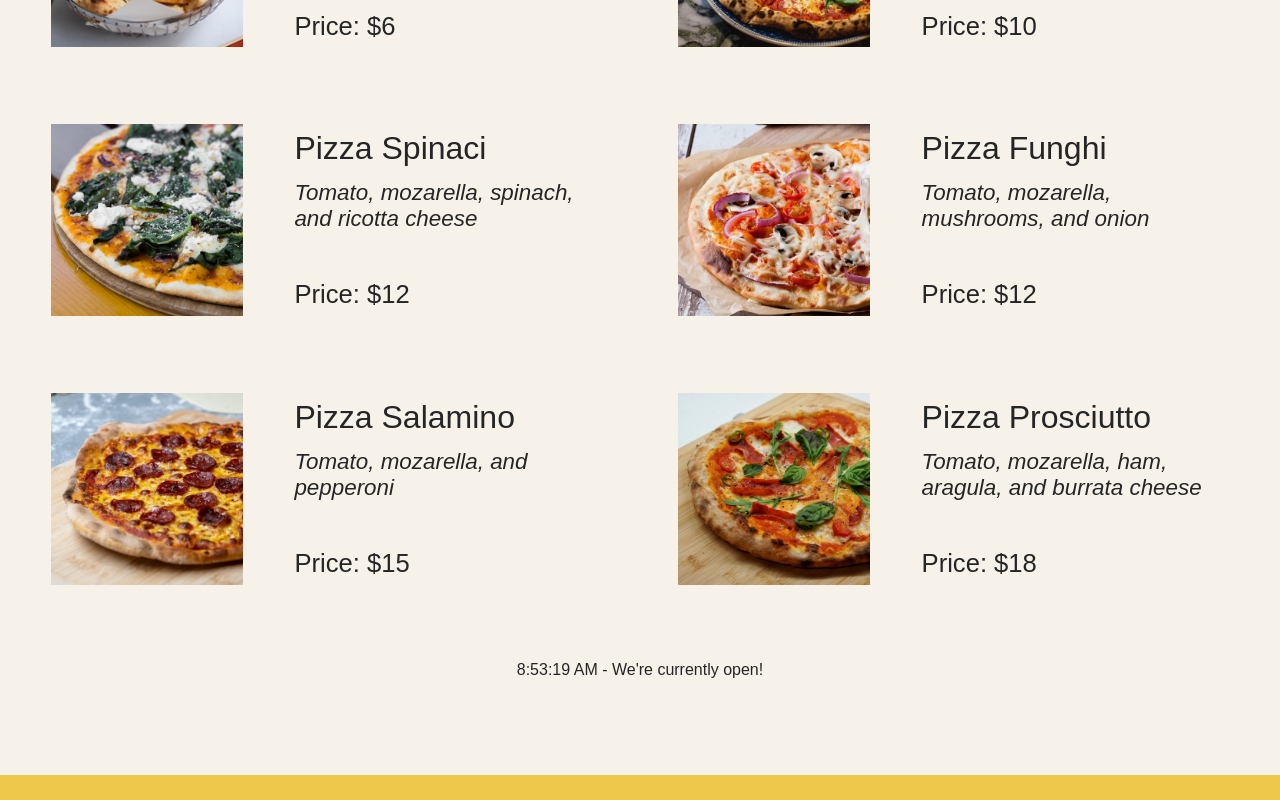
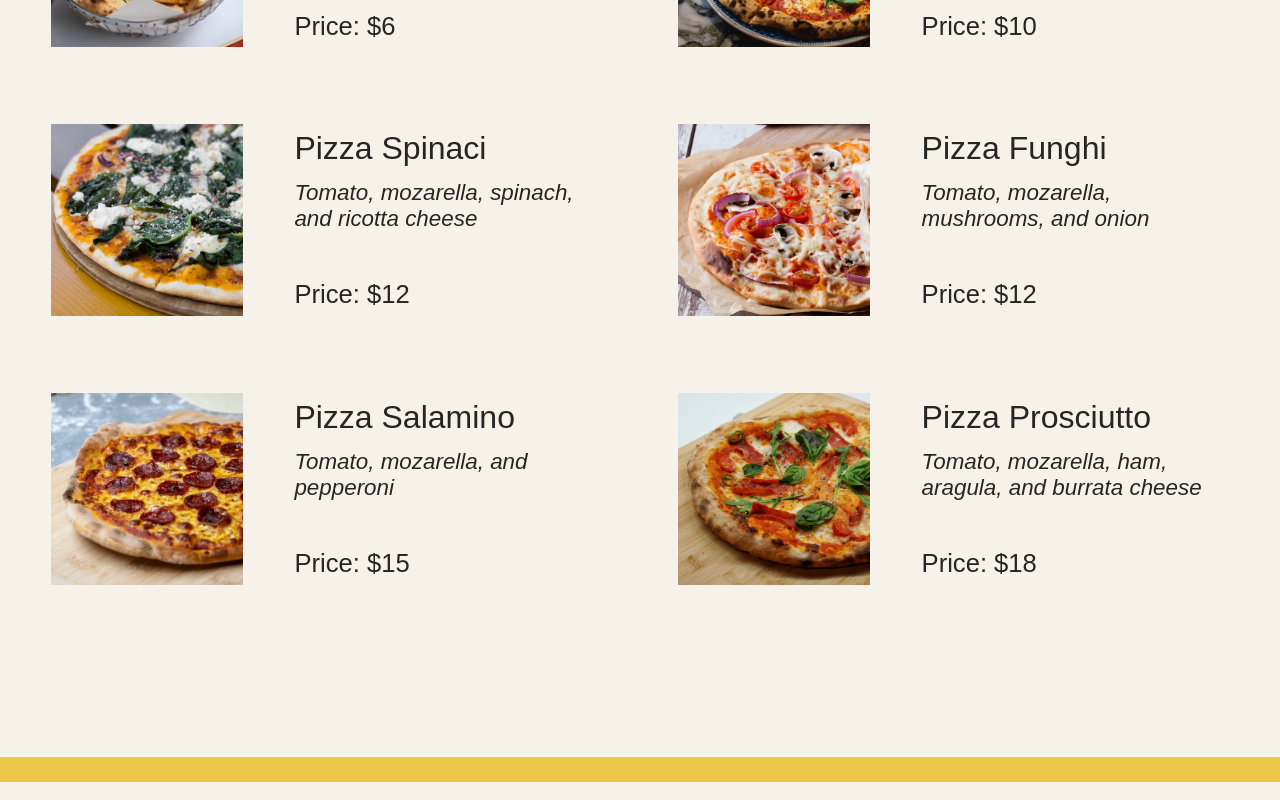
Before and after one commit to IndriesAndrei/react-pizza-app, a React (Vite) app: page / in a window 1280 px wide. Shown: the part 513-1313 px from the top of the page. Built offline with nearby package versions, Linux system fonts and the light colour scheme.

Commit message:
Footer styling

```diff
--- a/src/components/Footer.tsx
+++ b/src/components/Footer.tsx
@@ -6,7 +6,12 @@
 
     return (
         <footer>
-            <p>{new Date().toLocaleTimeString()} - We're currently open!</p>
+            {isOpen && (
+                <div className="order">
+                    <p>We're open until {closeHour}:00. Come visit us or order online!</p>
+                    <button className="btn">Order</button>
+                </div>
+            )}
         </footer>
     )
 }
```
